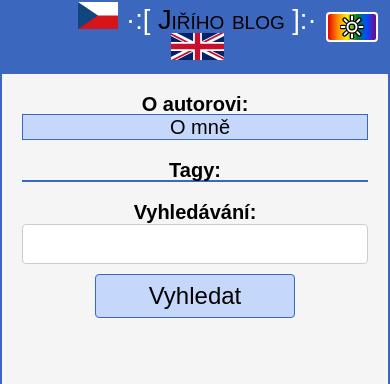
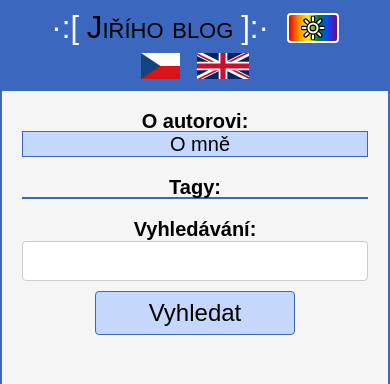
Before and after one commit to jiri-one/easyblog_django, a Django app: page / in a window 390 px wide. Shown: the top 384 px of the page. Run offline with Django 4.2, Linux system fonts and the light colour scheme; data that the repository does not hold is empty.

Commit message:
Phones: pictures fit the column, the header no longer falls apart
Pictures and videos in posts were as wide as their width attribute, so on
a phone some stuck out of the page and it could be scrolled sideways. Now
they shrink with the column and keep their proportions (max-width 100%,
height auto); this also undoes the squashing of the few whose width and
height attributes did not match the picture.

The header did not fit a phone either: the flags kept their 40 px next to
a title that shrinks with the screen, and the colour switch took 64 px on
both sides, so on a 250 px wide screen the flags and the words of the
title broke into two jumbled lines. Below 720 px the header now has two
rows: the title with the colour switch next to it, and the flags centred
below them. On a computer it stays as it was; the flags are 0.6em of the
title, which is their old size there.

Co-Authored-By: Claude Opus 5.5 <noreply@anthropic.com>

```diff
--- a/src/jiri_one/static/css/styles.css
+++ b/src/jiri_one/static/css/styles.css
@@ -179,8 +179,16 @@ a:hover { color: var(--accent); }
   border-bottom: 1px solid var(--line);
 }
 
+/* the flags grow and shrink with the title; 0.6em of the 44px title is their own 20pt */
 .img_flag {
-    margin-left: 5px
+  height: 0.6em;
+  width: auto;
+  margin-left: 5px;
+}
+
+/* the flags and the title never wrap apart */
+.title {
+  white-space: nowrap;
 }
 
 .other-links {
@@ -195,6 +203,13 @@ a:hover { color: var(--accent); }
   text-align: right;
 }
 
+/* pictures and videos in posts shrink with a narrow column instead of sticking out of
+   the page, and keep their proportions */
+#middle img, #middle video {
+  max-width: 100%;
+  height: auto;
+}
+
 @media (max-width: 720px) {
 .nav-other {
   display: none;
@@ -206,8 +221,52 @@ body {
   border: 2px solid var(--line);
 }
 
+/* the title with the colour switch next to it, the flags centred below them: with the
+   flags beside the title and the switch in the corner it did not fit on a phone */
 header {
-font-size: 7vw;
+  display: flex;
+  flex-wrap: wrap;
+  justify-content: center;
+  align-items: center;
+  column-gap: 0.25em;
+  padding: 10px 10px 12px;
+  font-size: 7vw;
+  font-size: min(8vw, 2em);
+}
+
+/* the parts of the title and the flags become items of the header's rows */
+.title {
+  display: contents;
+}
+
+/* "header" wins over the .theme-toggle rules further down */
+header .theme-toggle {
+  position: static;
+  order: 1;
+  margin-left: 10px;
+}
+
+/* ends the first row */
+header::after {
+  content: "";
+  flex-basis: 100%;
+  order: 2;
+}
+
+.title > a:first-child, .title > a:last-child {
+  order: 3;
+  line-height: 0;
+  margin-top: 10px;
+}
+
+.title > a:first-child {
+  margin-right: 10px;
+}
+
+.img_flag {
+  display: block;
+  height: 26px;
+  margin: 0;
 }
 }
 
```
